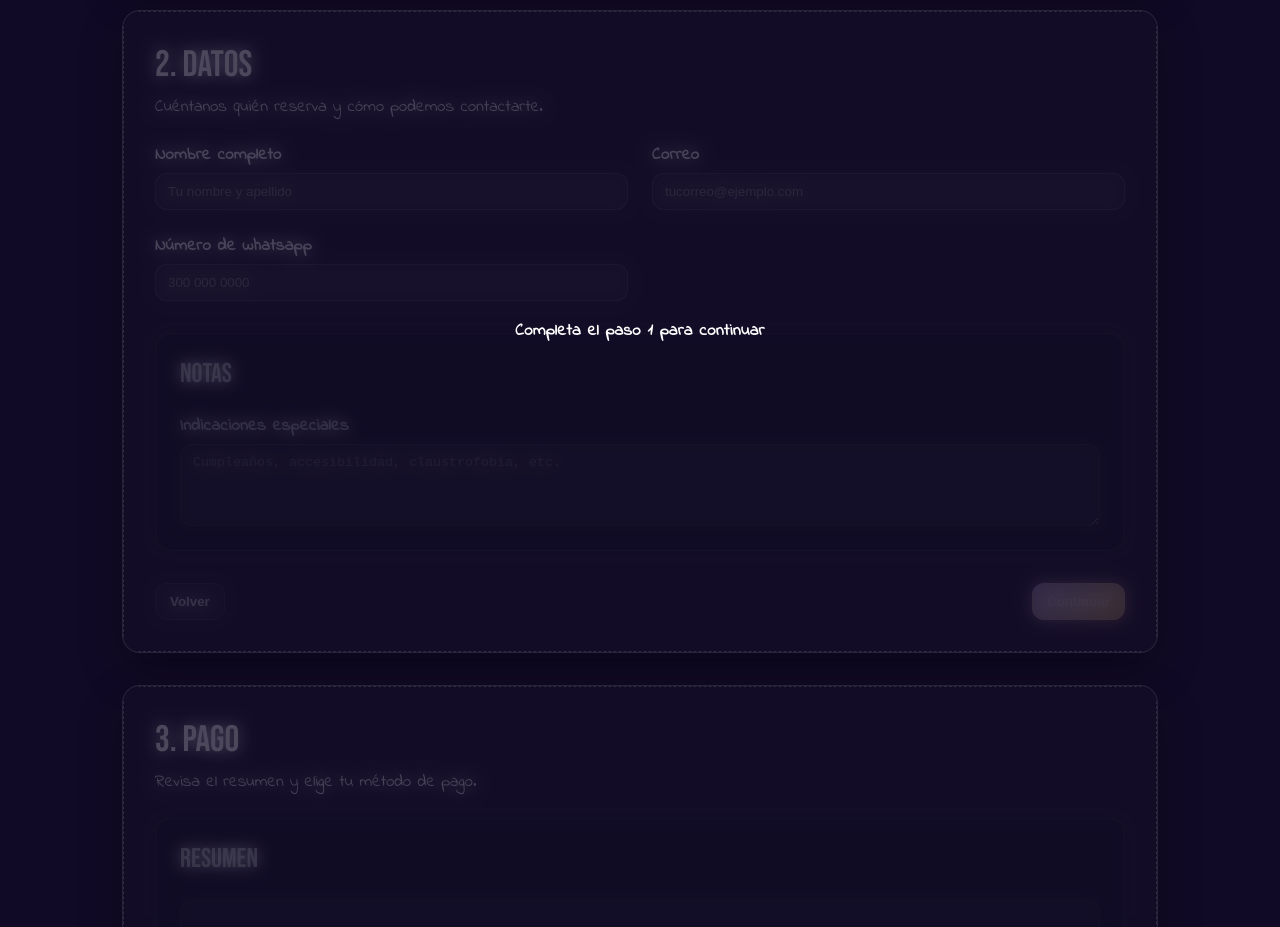
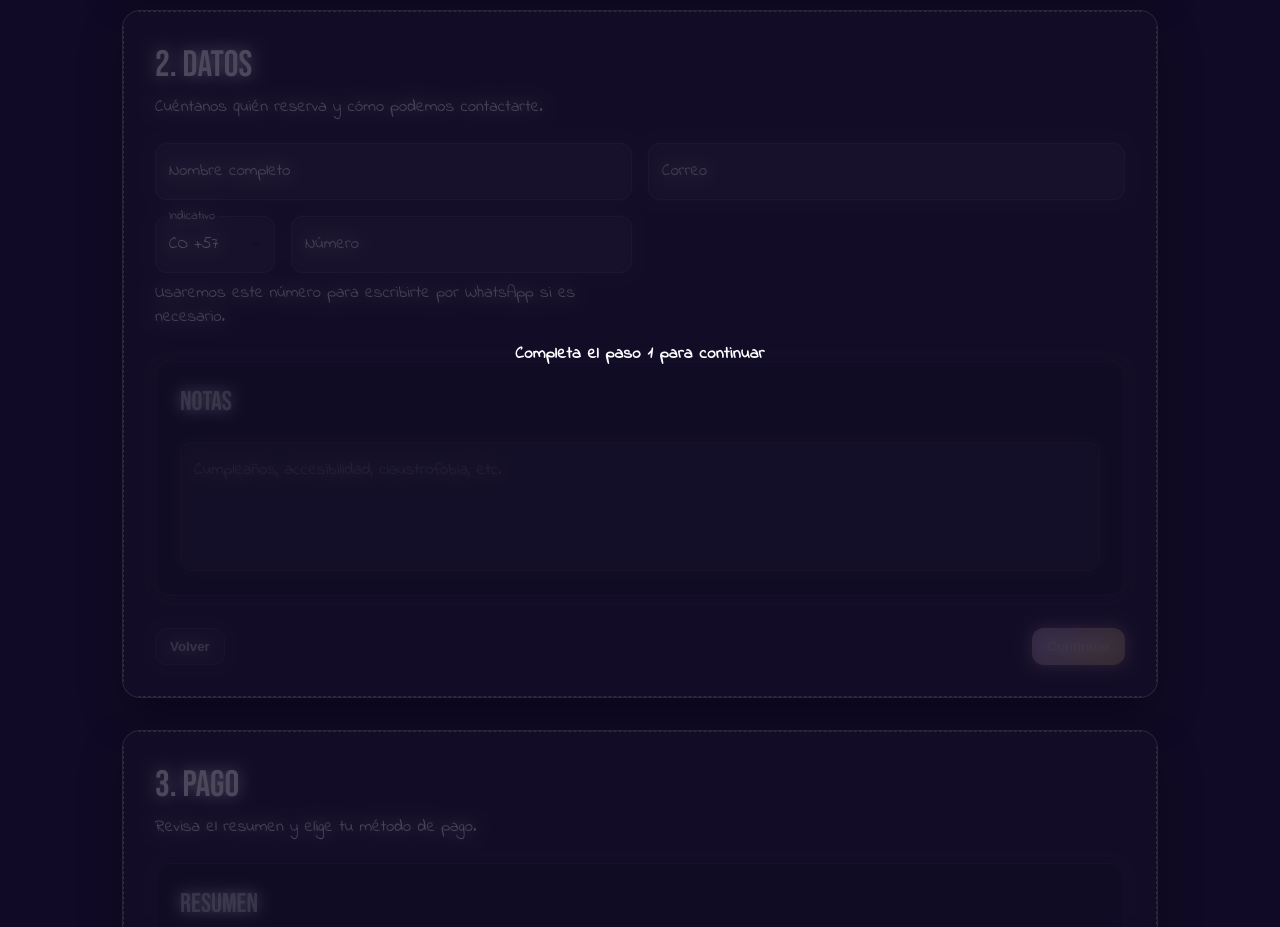
Before and after one commit to anye1tovar/logic-escape-room, a React app in the folder packages/frontend/: page /reservar in a window 1280 px wide. Shown: the part 1420-2347 px from the top of the page. Built offline with nearby package versions, Linux system fonts and the light colour scheme; the HTML template or start-up script is replaced by a standard one.

Commit message:
🚧 Bookings page step 2 layout

```diff
--- /dev/null
+++ b/packages/frontend/src/assets/data/countryDialCodes.json
@@ -0,0 +1,67 @@
+[
+  { "country": "Colombia", "iso2": "CO", "dialCode": "+57" },
+  { "country": "Estados Unidos", "iso2": "US", "dialCode": "+1" },
+  { "country": "Canadá", "iso2": "CA", "dialCode": "+1" },
+  { "country": "México", "iso2": "MX", "dialCode": "+52" },
+  { "country": "Brasil", "iso2": "BR", "dialCode": "+55" },
+  { "country": "Argentina", "iso2": "AR", "dialCode": "+54" },
+  { "country": "Chile", "iso2": "CL", "dialCode": "+56" },
+  { "country": "Perú", "iso2": "PE", "dialCode": "+51" },
+  { "country": "Ecuador", "iso2": "EC", "dialCode": "+593" },
+  { "country": "Bolivia", "iso2": "BO", "dialCode": "+591" },
+  { "country": "Paraguay", "iso2": "PY", "dialCode": "+595" },
+  { "country": "Uruguay", "iso2": "UY", "dialCode": "+598" },
+  { "country": "Venezuela", "iso2": "VE", "dialCode": "+58" },
+  { "country": "Panamá", "iso2": "PA", "dialCode": "+507" },
+  { "country": "Costa Rica", "iso2": "CR", "dialCode": "+506" },
+  { "country": "Nicaragua", "iso2": "NI", "dialCode": "+505" },
+  { "country": "Honduras", "iso2": "HN", "dialCode": "+504" },
+  { "country": "El Salvador", "iso2": "SV", "dialCode": "+503" },
+  { "country": "Guatemala", "iso2": "GT", "dialCode": "+502" },
+  { "country": "República Dominicana", "iso2": "DO", "dialCode": "+1" },
+  { "country": "Puerto Rico", "iso2": "PR", "dialCode": "+1" },
+
+  { "country": "España", "iso2": "ES", "dialCode": "+34" },
+  { "country": "Portugal", "iso2": "PT", "dialCode": "+351" },
+  { "country": "Francia", "iso2": "FR", "dialCode": "+33" },
+  { "country": "Alemania", "iso2": "DE", "dialCode": "+49" },
+  { "country": "Italia", "iso2": "IT", "dialCode": "+39" },
+  { "country": "Reino Unido", "iso2": "GB", "dialCode": "+44" },
+  { "country": "Irlanda", "iso2": "IE", "dialCode": "+353" },
+  { "country": "Países Bajos", "iso2": "NL", "dialCode": "+31" },
+  { "country": "Bélgica", "iso2": "BE", "dialCode": "+32" },
+  { "country": "Suiza", "iso2": "CH", "dialCode": "+41" },
+  { "country": "Suecia", "iso2": "SE", "dialCode": "+46" },
+  { "country": "Noruega", "iso2": "NO", "dialCode": "+47" },
+  { "country": "Dinamarca", "iso2": "DK", "dialCode": "+45" },
+  { "country": "Finlandia", "iso2": "FI", "dialCode": "+358" },
+  { "country": "Polonia", "iso2": "PL", "dialCode": "+48" },
+  { "country": "Chequia", "iso2": "CZ", "dialCode": "+420" },
+  { "country": "Austria", "iso2": "AT", "dialCode": "+43" },
+  { "country": "Grecia", "iso2": "GR", "dialCode": "+30" },
+  { "country": "Turquía", "iso2": "TR", "dialCode": "+90" },
+  { "country": "Rusia", "iso2": "RU", "dialCode": "+7" },
+  { "country": "Ucrania", "iso2": "UA", "dialCode": "+380" },
+
+  { "country": "Israel", "iso2": "IL", "dialCode": "+972" },
+  { "country": "Emiratos Árabes Unidos", "iso2": "AE", "dialCode": "+971" },
+  { "country": "Arabia Saudita", "iso2": "SA", "dialCode": "+966" },
+  { "country": "Qatar", "iso2": "QA", "dialCode": "+974" },
+  { "country": "Kuwait", "iso2": "KW", "dialCode": "+965" },
+  { "country": "Egipto", "iso2": "EG", "dialCode": "+20" },
+  { "country": "Marruecos", "iso2": "MA", "dialCode": "+212" },
+  { "country": "Sudáfrica", "iso2": "ZA", "dialCode": "+27" },
+  { "country": "Nigeria", "iso2": "NG", "dialCode": "+234" },
+  { "country": "Kenia", "iso2": "KE", "dialCode": "+254" },
+
+  { "country": "India", "iso2": "IN", "dialCode": "+91" },
+  { "country": "Pakistán", "iso2": "PK", "dialCode": "+92" },
+  { "country": "Bangladés", "iso2": "BD", "dialCode": "+880" },
+  { "country": "Sri Lanka", "iso2": "LK", "dialCode": "+94" },
+  { "country": "China", "iso2": "CN", "dialCode": "+86" },
+  { "country": "Japón", "iso2": "JP", "dialCode": "+81" },
+  { "country": "Corea del Sur", "iso2": "KR", "dialCode": "+82" },
+  { "country": "Singapur", "iso2": "SG", "dialCode": "+65" },
+  { "country": "Australia", "iso2": "AU", "dialCode": "+61" },
+  { "country": "Nueva Zelanda", "iso2": "NZ", "dialCode": "+64" }
+]
--- a/packages/frontend/src/components/booking/BookingStepDetails/BookingStepDetails.tsx
+++ b/packages/frontend/src/components/booking/BookingStepDetails/BookingStepDetails.tsx
@@ -1,10 +1,46 @@
+import {
+  Box,
+  FormControl,
+  Grid,
+  InputLabel,
+  MenuItem,
+  Select,
+  TextField,
+} from "@mui/material";
+
+import countryDialCodes from "../../../assets/data/countryDialCodes.json";
+
 type BookingStepDetailsProps = {
   className?: string;
+};
+
+type CountryDialCode = {
+  country: string;
+  iso2: string;
+  dialCode: string;
 };
 
 export default function BookingStepDetails({
   className,
 }: BookingStepDetailsProps) {
+  const dialCodes = countryDialCodes as CountryDialCode[];
+
+  const fieldSx = {
+    "& .MuiOutlinedInput-root": {
+      borderRadius: "12px",
+      background: "rgba(255,255,255,0.04)",
+      color: "#fff",
+    },
+    "& .MuiOutlinedInput-notchedOutline": {
+      borderColor: "rgba(255,255,255,0.12)",
+    },
+    "&:hover .MuiOutlinedInput-notchedOutline": {
+      borderColor: "rgba(255,255,255,0.22)",
+    },
+  } as const;
+
+  const labelSx = { color: "rgba(255,255,255,0.85)" } as const;
+
   return (
     <section className={className}>
       <header className="booking-step__header">
@@ -15,43 +51,93 @@ export default function BookingStepDetails({
       </header>
 
       <div className="booking-step__content">
-        <div className="booking-form__grid booking-form__grid--two">
-          <label className="booking-form__field">
-            <span className="booking-form__label">Nombre completo</span>
-            <input
-              className="booking-form__input"
-              type="text"
+        <Box>
+          <Grid container spacing={2}>
+            <Grid item xs={12} md={6}>
+              <TextField
+                label="Nombre completo"
                 placeholder="Tu nombre y apellido"
+                fullWidth
+                variant="outlined"
+                InputLabelProps={{ sx: labelSx }}
+                sx={fieldSx}
               />
-          </label>
-          <label className="booking-form__field">
-            <span className="booking-form__label">Correo</span>
-            <input
-              className="booking-form__input"
+            </Grid>
+            <Grid item xs={12} md={6}>
+              <TextField
+                label="Correo"
+                placeholder="tucorreo@ejemplo.com"
                 type="email"
-              placeholder="tucorreo@ejemplo.com"
+                fullWidth
+                variant="outlined"
+                InputLabelProps={{ sx: labelSx }}
+                sx={fieldSx}
               />
-          </label>
-          <label className="booking-form__field">
-            <span className="booking-form__label">Número de whatsapp</span>
-            <input
-              className="booking-form__input"
+            </Grid>
+
+            <Grid item xs={12} md={6}>
+              <Box
+                className="booking-form__phone"
+                aria-label="Número de contacto"
+              >
+                <FormControl fullWidth variant="outlined" sx={fieldSx}>
+                  <InputLabel sx={labelSx}>Indicativo</InputLabel>
+                  <Select
+                    label="Indicativo"
+                    defaultValue="+57"
+                    className="booking-form__phone-code"
+                    MenuProps={{
+                      PaperProps: {
+                        sx: {
+                          background:
+                            "linear-gradient(135deg, rgba(17,10,38,0.98), rgba(19,9,44,0.92))",
+                          border: "1px solid rgba(203,171,255,0.22)",
+                          color: "#fff",
+                        },
+                      },
+                    }}
+                  >
+                    {dialCodes.map((item) => (
+                      <MenuItem
+                        key={`${item.iso2}-${item.dialCode}`}
+                        value={item.dialCode}
+                      >
+                        {item.iso2} {item.dialCode}
+                      </MenuItem>
+                    ))}
+                  </Select>
+                </FormControl>
+
+                <TextField
+                  label="Número"
                   type="tel"
-              placeholder="300 000 0000"
+                  fullWidth
+                  variant="outlined"
+                  inputProps={{ inputMode: "tel" }}
+                  className="booking-form__phone-number"
+                  InputLabelProps={{ sx: labelSx }}
+                  sx={fieldSx}
                 />
-          </label>
-        </div>
+              </Box>
+
+              <p className="booking-form__hint booking-form__hint--inline">
+                Usaremos este número para escribirte por WhatsApp si es
+                necesario.
+              </p>
+            </Grid>
+          </Grid>
+        </Box>
 
         <div className="booking-form__section">
           <h3 className="booking-form__section-title">Notas</h3>
-          <label className="booking-form__field">
-            <span className="booking-form__label">Indicaciones especiales</span>
-            <textarea
-              className="booking-form__textarea"
+          <TextField
             placeholder="Cumpleaños, accesibilidad, claustrofobia, etc."
-              rows={4}
+            fullWidth
+            multiline
+            minRows={4}
+            InputLabelProps={{ sx: labelSx }}
+            sx={fieldSx}
           />
-          </label>
         </div>
       </div>
 
--- a/packages/frontend/src/pages/Booking/Booking.scss
+++ b/packages/frontend/src/pages/Booking/Booking.scss
@@ -377,6 +377,25 @@
 
   .booking-form__textarea {
     resize: vertical;
+  }
+
+  .booking-form__phone {
+    display: grid;
+    grid-template-columns: 120px 1fr;
+    gap: $spacing-sm;
+    align-items: center;
+
+    @media (max-width: $mobile) {
+      grid-template-columns: 1fr;
+    }
+  }
+
+  .booking-form__phone-code {
+    width: 100%;
+  }
+
+  .booking-form__phone-number {
+    width: 100%;
   }
 
   .booking-form__hint {
--- a/packages/frontend/src/pages/Booking/Booking.tsx
+++ b/packages/frontend/src/pages/Booking/Booking.tsx
@@ -1,4 +1,4 @@
-import { useState } from "react";
+import { useEffect, useRef, useState } from "react";
 import BookingStepDetails from "../../components/booking/BookingStepDetails";
 import BookingStepPayment from "../../components/booking/BookingStepPayment";
 import BookingStepSelection from "../../components/booking/BookingStepSelection";
@@ -8,6 +8,22 @@ import "./Booking.scss";
 
 export default function Booking() {
   const [activeStep, setActiveStep] = useState<1 | 2 | 3>(1);
+  const step1Ref = useRef<HTMLDivElement | null>(null);
+  const step2Ref = useRef<HTMLDivElement | null>(null);
+  const step3Ref = useRef<HTMLDivElement | null>(null);
+
+  useEffect(() => {
+    const prefersReducedMotion =
+      typeof window !== "undefined" &&
+      window.matchMedia?.("(prefers-reduced-motion: reduce)").matches;
+
+    const behavior: ScrollBehavior = prefersReducedMotion ? "auto" : "smooth";
+
+    const ref =
+      activeStep === 1 ? step1Ref : activeStep === 2 ? step2Ref : step3Ref;
+
+    ref.current?.scrollIntoView({ behavior, block: "start" });
+  }, [activeStep]);
 
   return (
     <div className="booking">
@@ -83,6 +99,7 @@ export default function Booking() {
               className={`booking__panel ${
                 activeStep === 1 ? "booking__panel--active" : ""
               }`}
+              ref={step1Ref}
             >
               <BookingStepSelection
                 onComplete={(output) => {
@@ -97,6 +114,7 @@ export default function Booking() {
                 activeStep < 2 ? "booking__panel--locked" : ""
               }`}
               aria-disabled={activeStep < 2 ? "true" : undefined}
+              ref={step2Ref}
             >
               {activeStep < 2 && (
                 <div className="booking__panel-overlay">
@@ -111,6 +129,7 @@ export default function Booking() {
                 activeStep < 3 ? "booking__panel--locked" : ""
               }`}
               aria-disabled={activeStep < 3 ? "true" : undefined}
+              ref={step3Ref}
             >
               {activeStep < 3 && (
                 <div className="booking__panel-overlay">
```
Lines whose indentation alone changed are shown as unchanged.
